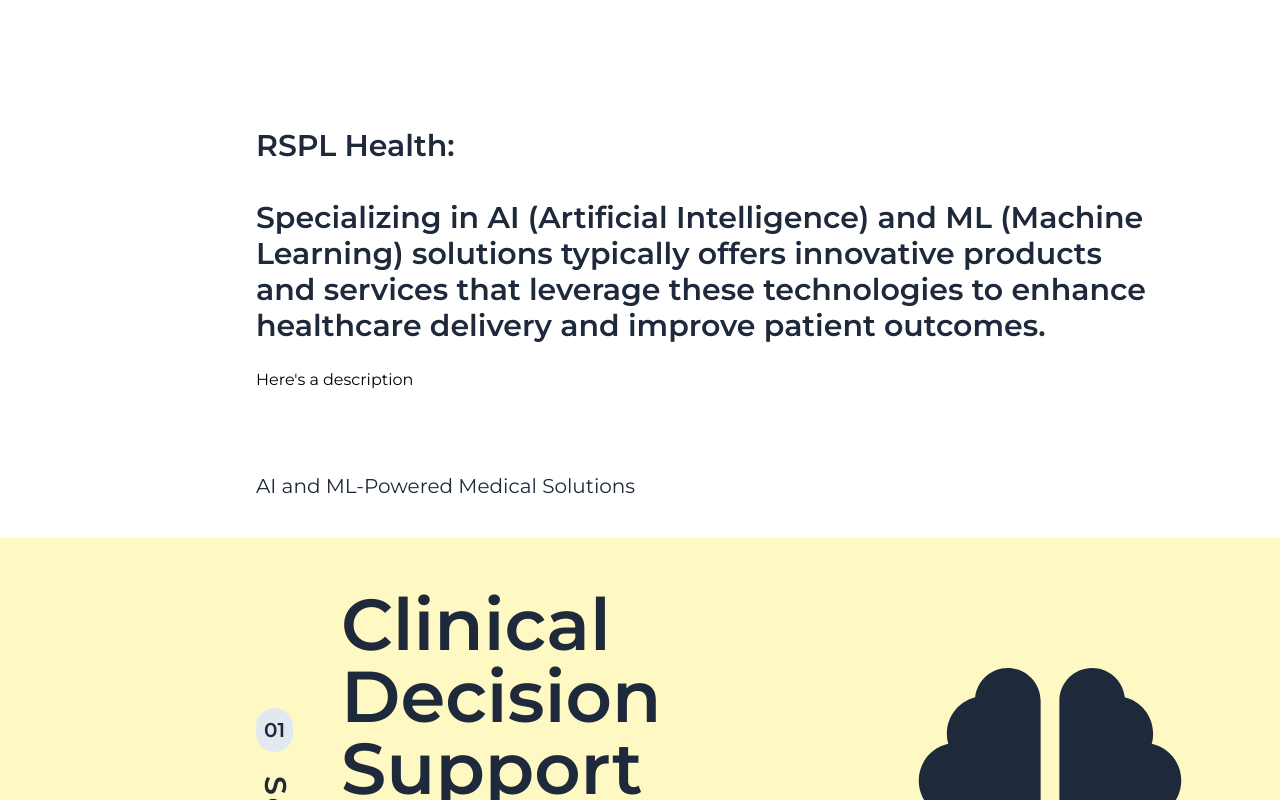
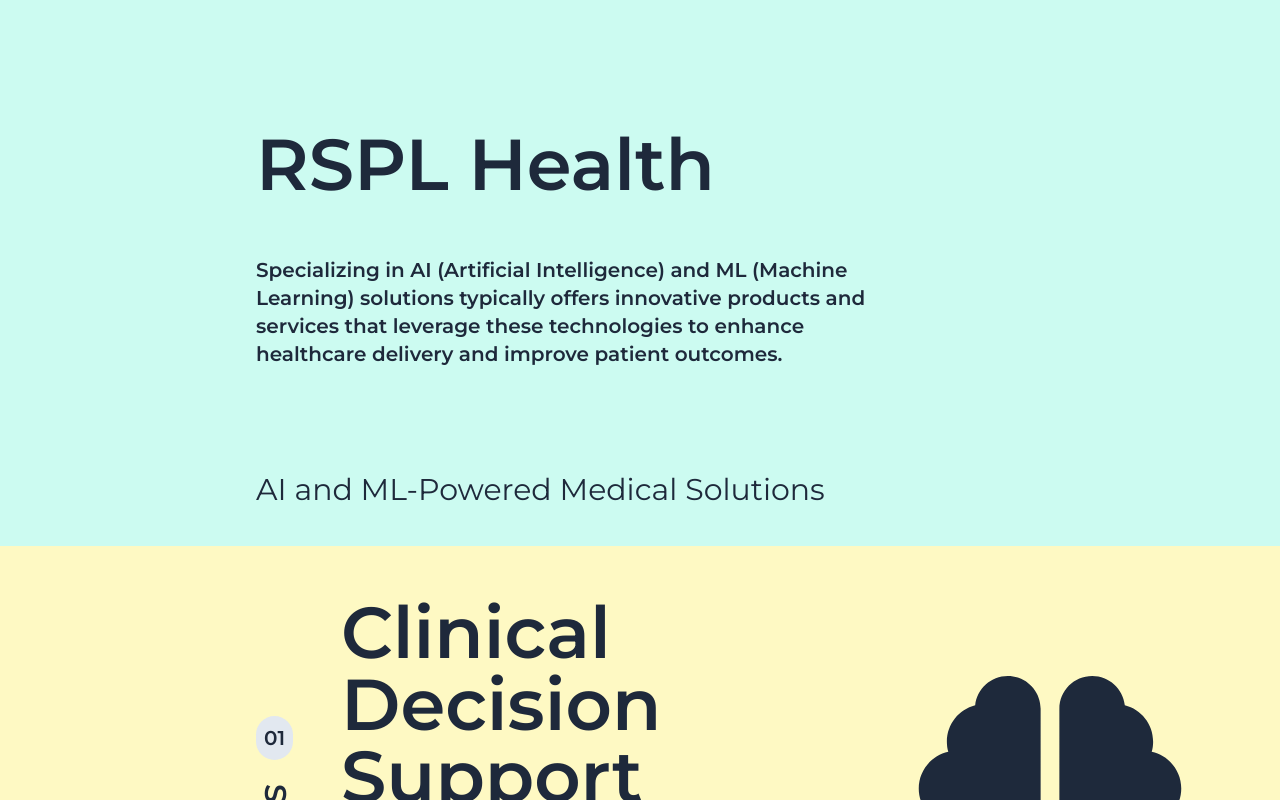
Before and after one commit to resparx/rspl, a Next.js app: page / in a window 1280 px wide. Shown: the top 800 px of the page. Built offline with nearby package versions, Linux system fonts and the light colour scheme.

Commit message:
ui changes

```diff
--- a/components/Hero.js
+++ b/components/Hero.js
@@ -1,3 +1,4 @@
+import Head from "next/head";
 import Section from "./Section";
 import Brain from "./icons/Brain";
 import BriedCaseMed from "./icons/BriefCaseMed";
@@ -65,11 +66,19 @@
     },
   ];
   return (
+    <>
+    <Head>
+      <title>
+      RSPL HEALTH
+      </title>
+    </Head>
     <section className=" flex gap-12 justify-between items-center flex-col lg:flex-row py-0">
       <div className="flex flex-col">
-        <div className="pb-[3%] pt-[20%] lg:pt-[10%] pl-[5%] lg:pl-[20%] pr-[10%]">
-          <p className="font-semibold text-xl lg:text-3xl text-slate-800">
-            RSPL Health:
+        <div className="bg-teal-100 pb-[3%] pt-[20%] lg:pt-[10%] pl-[5%] lg:pl-[20%] pr-[10%]">
+          <p className="font-semibold text-2xl lg:text-7xl text-slate-800">
+            RSPL Health
+          </p>
+          <p className="font-semibold lg:w-[70%] text-sm lg:text-xl text-slate-800">
             <br />
             <br />
             Specializing in AI (Artificial Intelligence) and ML (Machine
@@ -78,8 +87,7 @@
             delivery and improve patient outcomes.
           </p>
           <br />
-          <p>Here&apos;s a description</p>
-          <p className="text-slate-800 text:lg lg:text-xl mt-20">
+          <p className="text-slate-800 text-lg lg:text-3xl mt-20">
             AI and ML-Powered Medical Solutions
           </p>
         </div>
@@ -88,24 +96,32 @@
         ))}
 
         <div className="flex flex-col py-20 pl-[20%] pr-[5%] gap-8 lg:gap-20">
-          <p className="text-2xl lg:text-7xl font-semibold text-slate-700">Contact us</p>
+          <p className="text-2xl lg:text-7xl font-semibold text-slate-700">
+            Contact us
+          </p>
           <div className="flex flex-col lg:flex-row gap-8 lg:gap-36">
             <div className="flex flex-col items-start gap-1 lg:gap-2">
               <Email className="fill-slate-600 h-4 lg:h-6" />
-              <p className="text-sm lg:text-xl text-slate-500">support@rsplhealth.in</p>
+              <p className="text-sm lg:text-xl text-slate-500">
+                support@rsplhealth.in
+              </p>
             </div>
             <div className="flex flex-col items-start gap-1 lg:gap-2">
               <Location className="fill-slate-600 h-4 lg:h-6" />
               <p className="text-sm lg:text-xl text-slate-500">
-                Ramanathan Software Pvt Ltd (RSPL), Indiqube Ascent, 420,<br/>
-                Mahakavi Vemana Road, KHB Block Koramangala, Koramangala 4-B<br/>
-                Block, Koramangala, Bengaluru, Karnataka PIN-560034<br/>
+                Ramanathan Software Pvt Ltd (RSPL), Indiqube Ascent, 420,
+                <br />
+                Mahakavi Vemana Road, KHB Block Koramangala, Koramangala 4-B
+                <br />
+                Block, Koramangala, Bengaluru, Karnataka PIN-560034
+                <br />
               </p>
             </div>
           </div>
         </div>
       </div>
     </section>
+    </>
   );
 };
 
```
